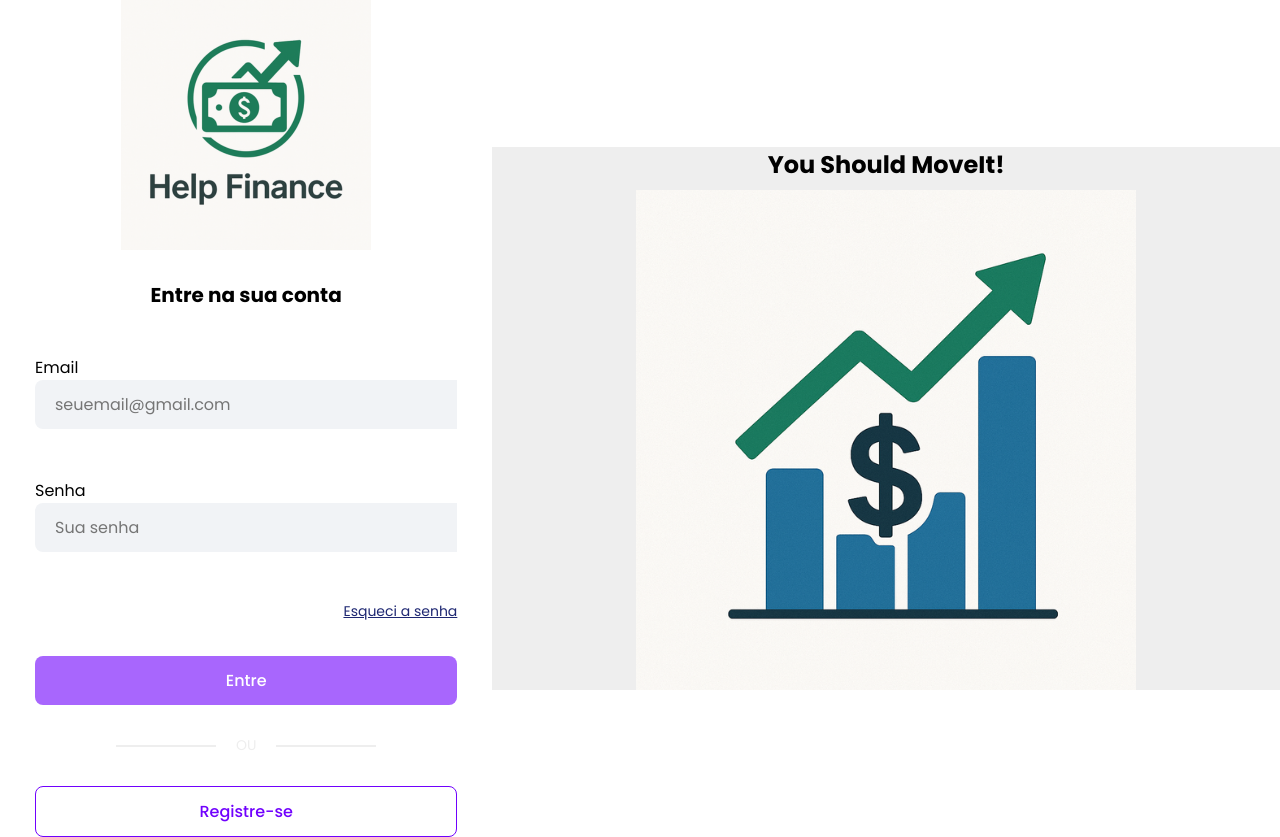
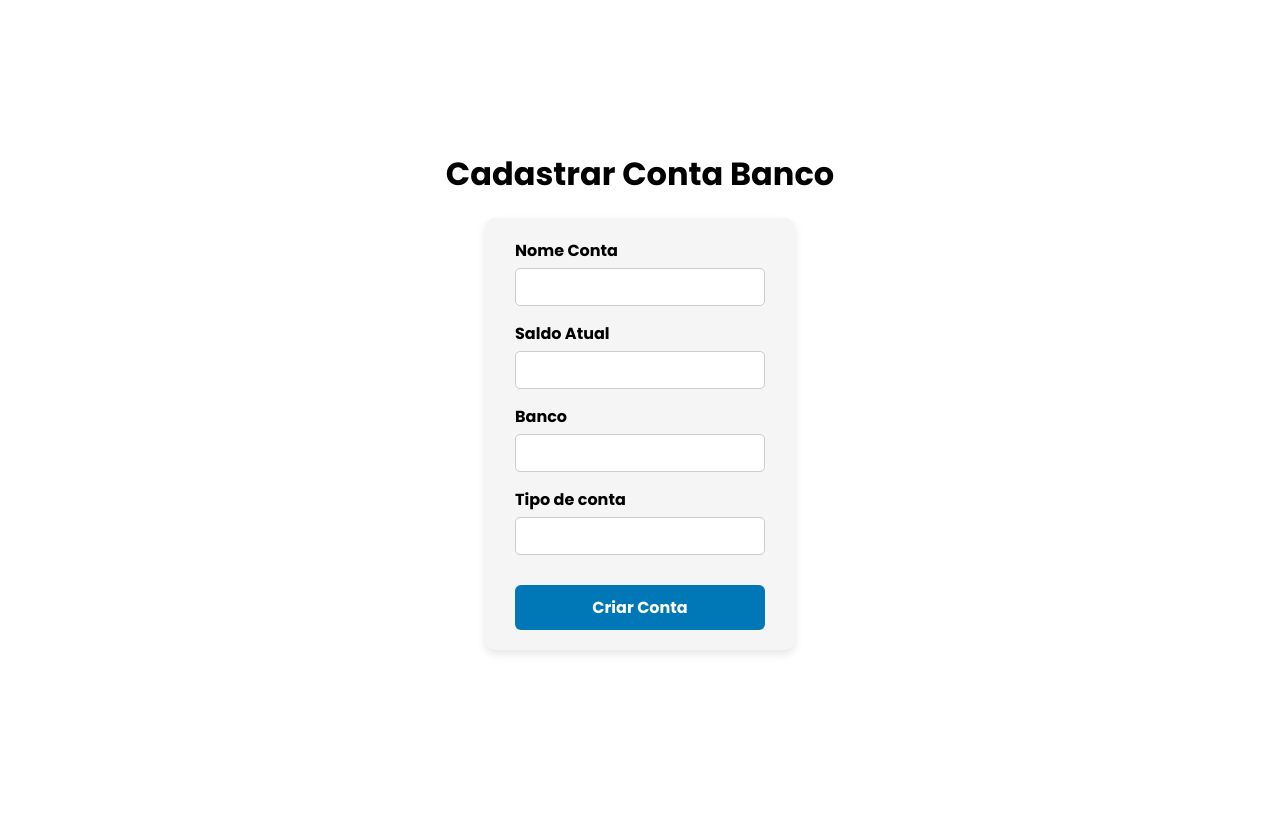
Before and after one commit to henryx11/frontEndTCC, an Angular app: page /create-bank-account in a window 1280 px wide. Before the commit this address led to /login. After the commit the page ends 800 px from the top, so only its background shows below. Built offline with nearby package versions, Linux system fonts and the light colour scheme.

Commit message:
Add create bank account page and fix login service
Pagina para criacao de conta de banco e consertamos o login service.

```diff
--- a/src/app/app.routes.ts
+++ b/src/app/app.routes.ts
@@ -4,6 +4,7 @@ import { SignupComponent } from './pages/signup/signup.component';
 import {MainPageComponent} from './pages/main-page/main-page.component';
 import {AuthLayoutComponent} from './components/auth-layout-component/auth-layout.component';
 import {MainLayoutComponent} from './components/main-layout/main-layout.component';
+import { CreateBankAccountComponent } from './pages/create-bank-account/create-bank-account.component';
 
 
 export const routes: Routes = [
@@ -12,7 +13,8 @@ export const routes: Routes = [
       component: AuthLayoutComponent,
       children: [
         { path: 'login', component: LoginComponent },
-        { path: 'signup', component: SignupComponent }
+        { path: 'signup', component: SignupComponent },
+        { path: 'create-bank-account', component: CreateBankAccountComponent }
       ]
     },
 
--- /dev/null
+++ b/src/app/pages/create-bank-account/create-bank-account.component.html
@@ -0,0 +1,26 @@
+<div class="container">
+  <h1>Cadastrar Conta Banco</h1>
+  <form #frm="ngForm" class="create-bank-account">
+    <div class="form-group">
+      <label for="accountName">Nome Conta</label>
+      <input type="text" id="accountName"/>
+    </div>
+
+    <div class="form-group">
+      <label for="balance">Saldo Atual</label>
+      <input type="number" id="balance"/>
+    </div>
+
+    <div class="form-group">
+      <label for="bank">Banco</label>
+      <input type="text" id="bank"/>
+    </div>
+
+    <div class="form-group">
+      <label for="accountType">Tipo de conta</label>
+      <input type="text" id="accountType"/>
+    </div>
+
+    <button type="submit" class="btn-create">Criar Conta</button>
+  </form>
+</div>
--- /dev/null
+++ b/src/app/pages/create-bank-account/create-bank-account.component.scss
@@ -0,0 +1,62 @@
+.container {
+  display: flex;
+  flex-direction: column;
+  align-items: center;   // Centraliza na horizontal
+  justify-content: center; // Centraliza na vertical
+  min-height: 100vh; // Faz ocupar a tela inteira
+  text-align: center;
+
+  h1 {
+    margin-bottom: 20px;
+  }
+
+  .create-bank-account {
+    display: flex;
+    flex-direction: column;
+    gap: 15px; // Espaçamento entre os campos
+    background: #f5f5f5;
+    padding: 20px 30px;
+    border-radius: 10px;
+    box-shadow: 0 4px 8px rgba(0,0,0,0.1);
+
+    .form-group {
+      display: flex;
+      flex-direction: column;
+      align-items: flex-start;
+
+      label {
+        margin-bottom: 5px;
+        font-weight: bold;
+      }
+
+      input {
+        padding: 8px;
+        border: 1px solid #ccc;
+        border-radius: 5px;
+        width: 250px;
+      }
+    }
+  }
+
+  .btn-create {
+    background-color: #0077b6;   // azul principal
+    color: #fff;
+    border: none;
+    border-radius: 6px;
+    padding: 10px 20px;
+    margin-top: 15px;
+    font-size: 16px;
+    font-weight: bold;
+    cursor: pointer;
+    transition: 0.3s;
+
+    &:hover {
+      background-color: #023e8a; // azul mais escuro no hover
+      box-shadow: 0 0 8px rgba(0, 119, 182, 0.4);
+    }
+
+    &:active {
+      transform: scale(0.97);
+    }
+  }
+}
--- a/src/app/pages/signup/signup.component.ts
+++ b/src/app/pages/signup/signup.component.ts
@@ -59,8 +59,8 @@ export class SignupComponent {
     const { name, email, number, password } = this.signupForm.value;
 
     this.loginService.register({ name, email, number, password }).subscribe({
-      next: () => this.toastService.success("Cadastro realizado com sucesso!"),
-      error: () => this.toastService.error("Erro ao registrar. Tente novamente mais tarde.")
+      //next: (data) => this.toastService.success(data.message),
+      error: (data) => this.toastService.error(data?.error.message),
     });
   }
 
--- a/src/app/services/login.service.ts
+++ b/src/app/services/login.service.ts
@@ -11,8 +11,8 @@ export class LoginService {
 
   constructor(private httpClient: HttpClient) { }
 
-  login(name: string, password: string){
-    return this.httpClient.post<LoginResponse>("/login", {name, password}).pipe(
+  login(email: string, password: string){
+    return this.httpClient.post<LoginResponse>("http://26.59.168.146:8090/users/login", {email, password}).pipe(
       tap((value) => {
         sessionStorage.setItem("auth-token", value.token)
       })
@@ -21,7 +21,7 @@ export class LoginService {
 
   //add a porta do backend certa aqui em baixo
   register(data: { name: string; email: string; number: string; password: string }) {
-    return this.httpClient.post('http://localhost:3000/register', data);
+    return this.httpClient.post('http://26.59.168.146:8090/register', data);
   }
 
    //getToken(){
```
Also changed, not shown: src/app/pages/create-bank-account/create-bank-account.component.ts (added, +14 -0 lines), 1 other file (tests, documents, lock files or other folders).
